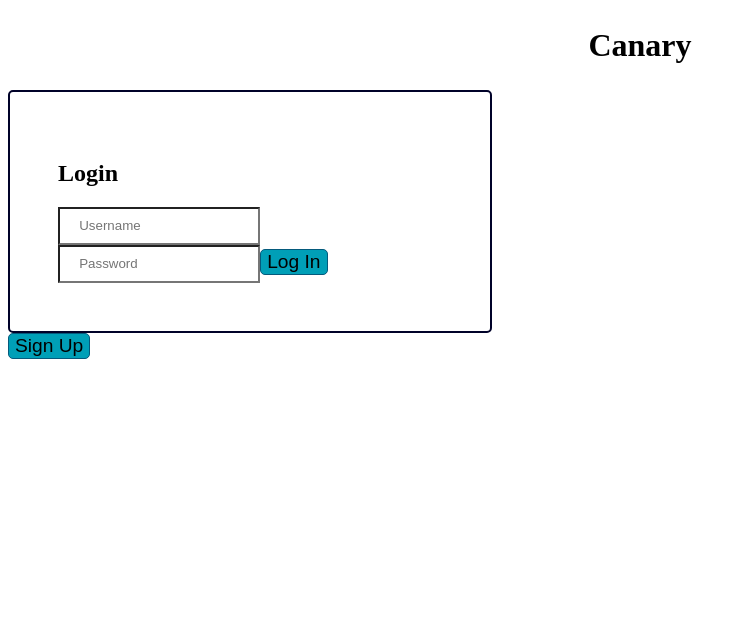
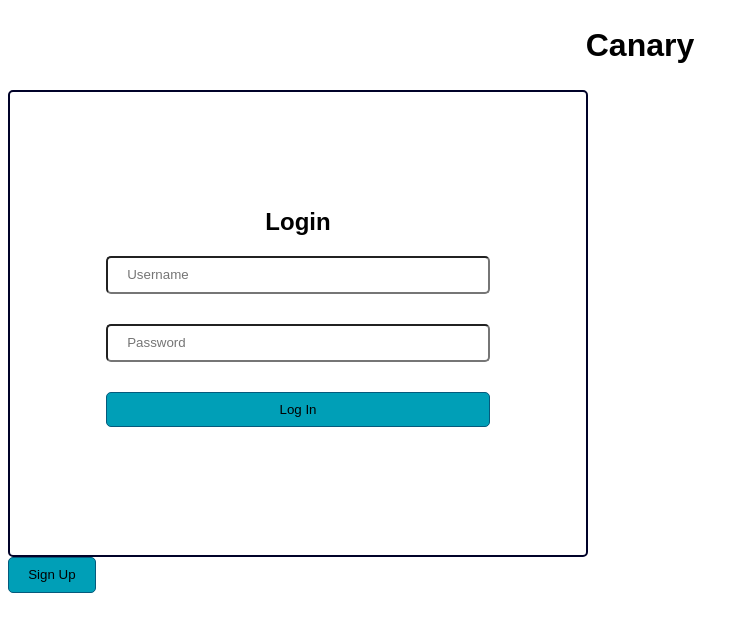
Before and after one commit to The-Canary-Project/Canary-FE, a React app: page / in a window 1280 px wide. Shown: the top 632 px of the page, without its empty margins (0-749 px from the left). Built offline with nearby package versions, Linux system fonts and the light colour scheme.

Commit message:
update input and button styles

```diff
--- a/src/components/auth/AuthStyles.css
+++ b/src/components/auth/AuthStyles.css
@@ -5,6 +5,7 @@
   --yellow: #FFE045;
   --orange: #FE4A49;
   --grey: #E6E6EA;
+  font-family: sans-serif;
 }
 
 h1 {
@@ -13,8 +14,12 @@ h1 {
 }
 
 .loginForm, .signupForm {
+  display: grid;
+  grid-template-rows: repeat(4, 1fr);
+  text-align: center;
+
   width: 30vw;
-  padding: 3rem;
+  padding: 6rem;
   border: 2px solid var(--black);
   border-radius: 5px;
   background-color: white;
@@ -23,7 +28,7 @@ h1 {
     background-color: var(--blue);
     border: 1px solid rgb(5, 90, 124);
     border-radius: 5px;
-    font-size: 1.2rem;
+    height: 2.2rem;
   }
 
   button:hover {
@@ -35,7 +40,9 @@ h1 {
   background-color: var(--blue);
   border: 1px solid rgb(5, 90, 124);
   border-radius: 5px;
-  font-size: 1.2rem;
+  height: 2.2rem;
+  width: max-content;
+  padding: 0 1.2rem;
 }
 
 .authToggle:hover {
@@ -46,4 +53,5 @@ input, select {
   background-color: white;
   height: 2rem;
   padding-left: 1.2rem;
+  border-radius: 5px;
 }
```
